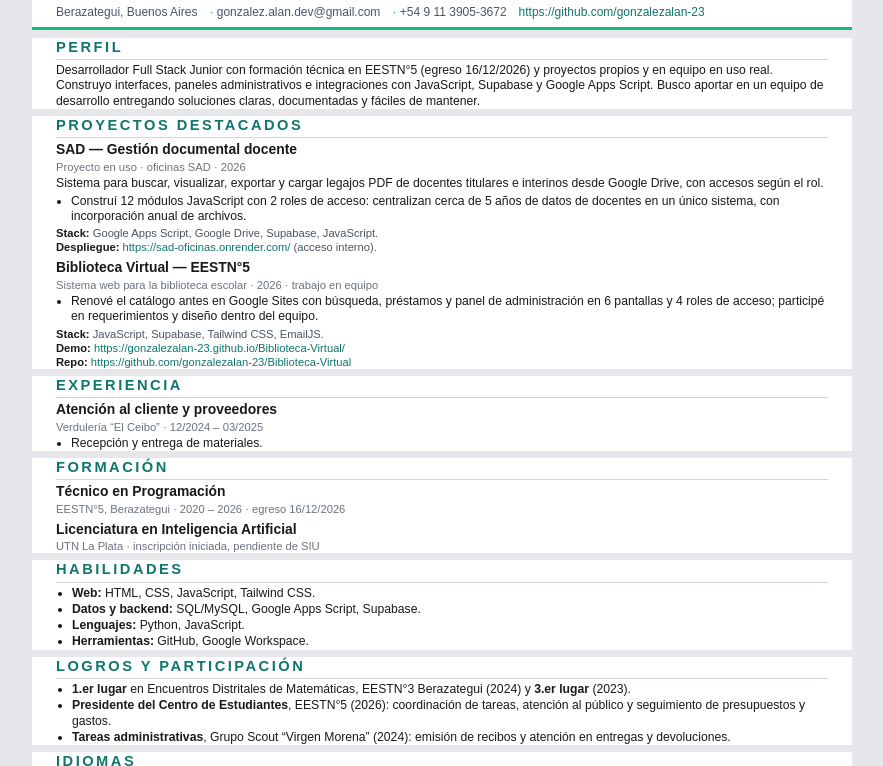
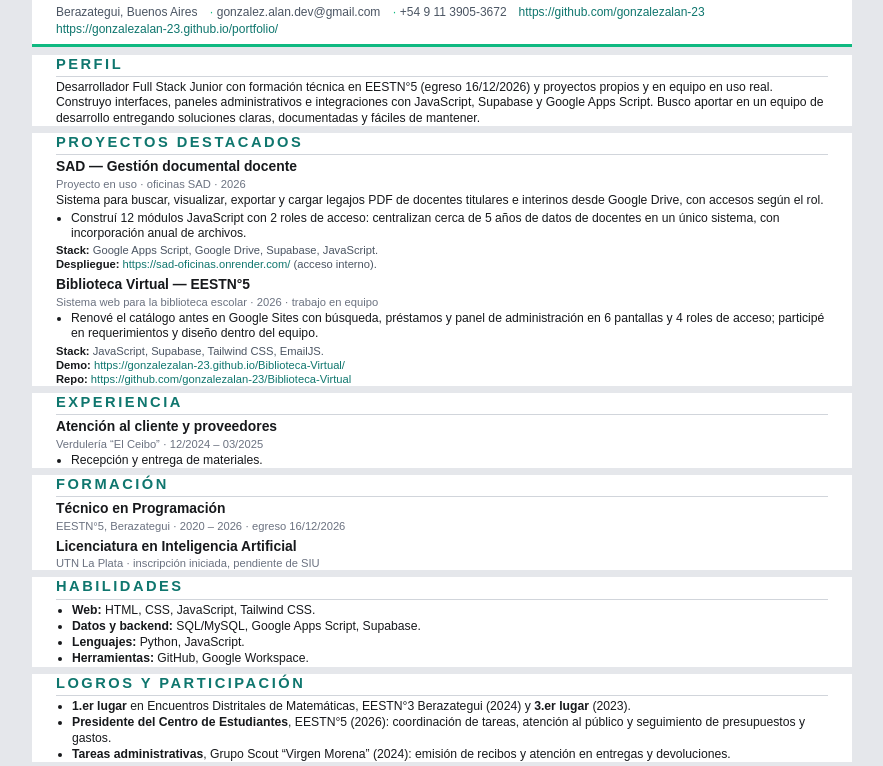
Before and after one commit to gonzalezalan-23/portfolio, a plain HTML site: page assets/cv/alan-gonzalez-cv.html in a window 1280 px wide. Shown: the part 97-863 px from the top of the page, without its empty margins (198-1081 px from the left). Drawn offline with Linux system fonts and the light colour scheme.

Commit message:
Publish portfolio URL in CV and profile README
Pages is live from main; no Actions deploy needed. Update pending list and regenerate one-page PDF.

```diff
--- a/assets/cv/alan-gonzalez-cv.html
+++ b/assets/cv/alan-gonzalez-cv.html
@@ -107,6 +107,7 @@
       <span>gonzalez.alan.dev@gmail.com</span>
       <span>+54 9 11 3905-3672</span>
       <a href="https://github.com/gonzalezalan-23">https://github.com/gonzalezalan-23</a>
+      <a href="https://gonzalezalan-23.github.io/portfolio/">https://gonzalezalan-23.github.io/portfolio/</a>
     </div>
   </header>
 
```
Also changed, not shown: 3 other files.
